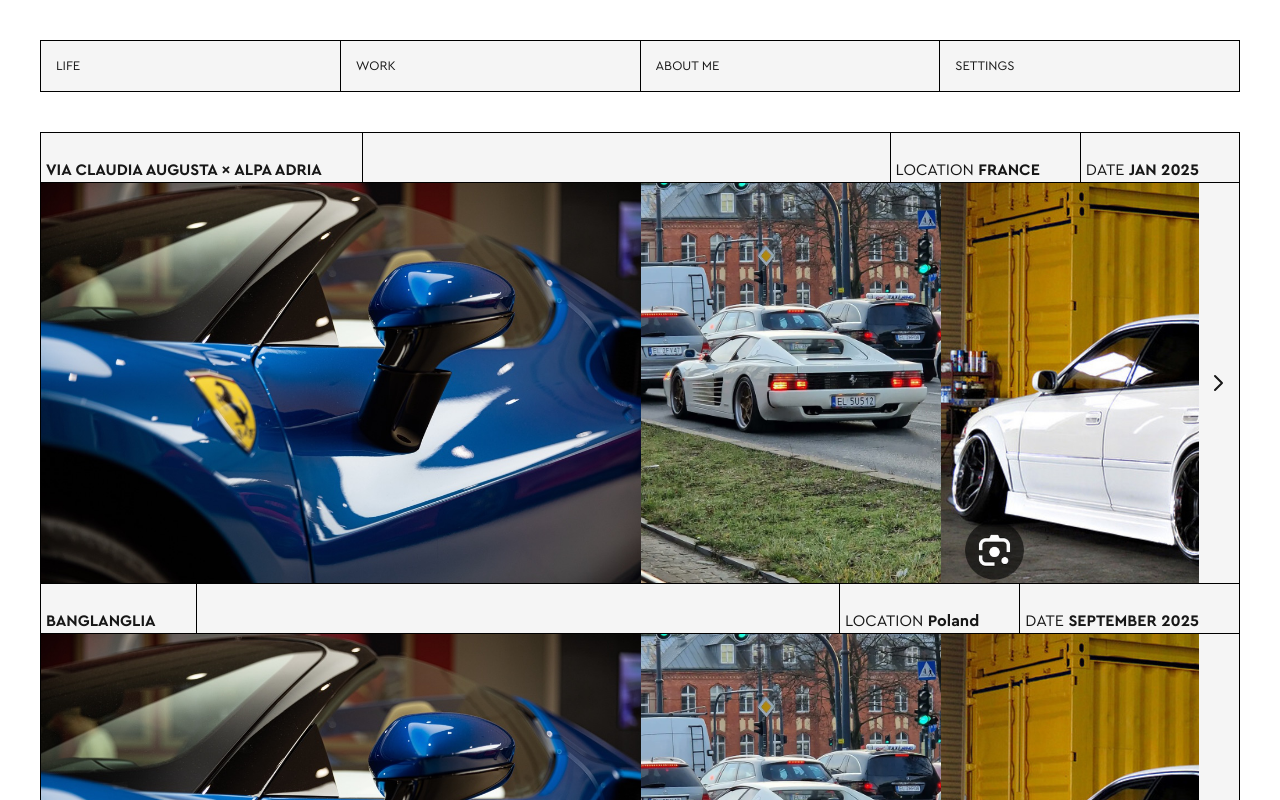
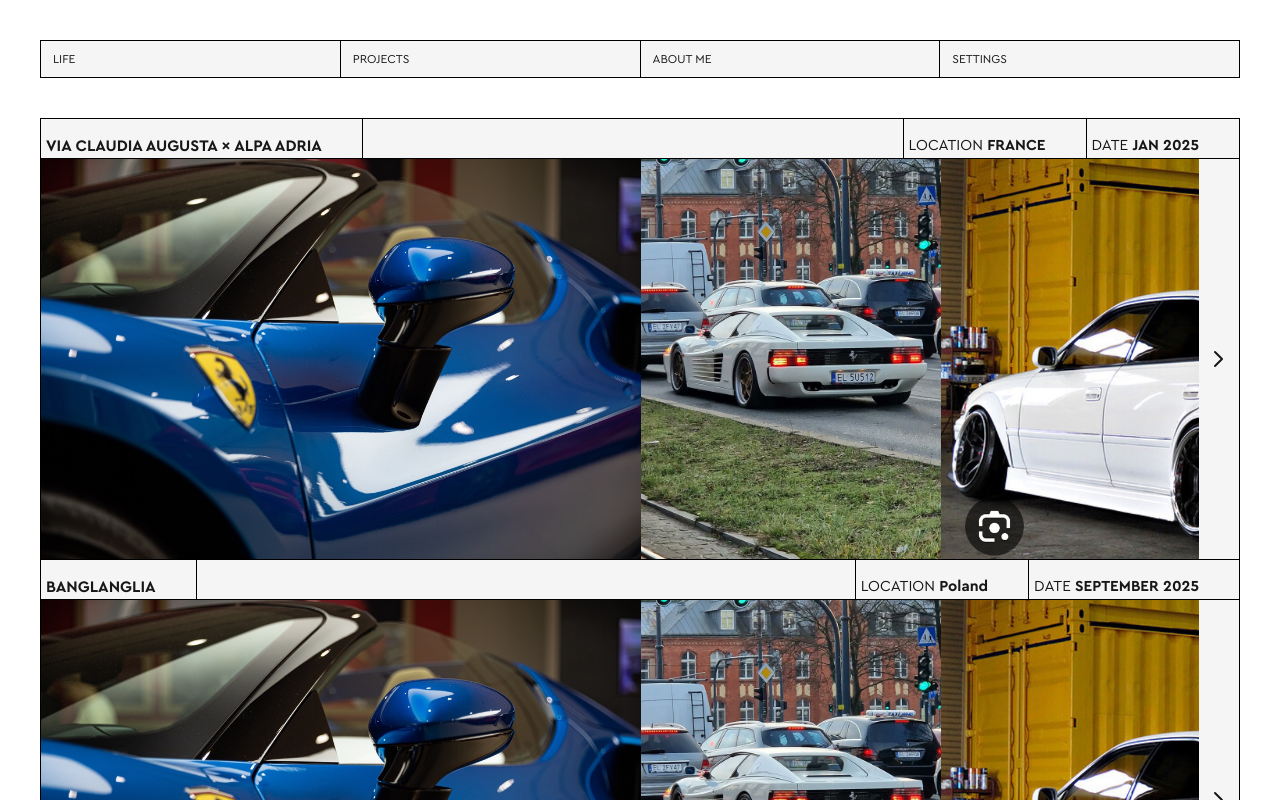
Before and after one commit to beaugarr/portfolio, a Next.js app: page / in a window 1280 px wide. Shown: the top 800 px of the page. Built offline with nearby package versions, Linux system fonts and the light colour scheme; what grapheme-splitter would draw is missing.

Commit message:
Implement multilingual support in footer and page components; update styles and translations

```diff
--- a/comps/footer.tsx
+++ b/comps/footer.tsx
@@ -1,19 +1,25 @@
 import styles from "@/styles/page.module.css";
+import { translations } from "@/utils/translations";
+import { useTheme } from "./themeContext";
+import Link from "next/link";
 
 const Footer = () => {
+  const { language } = useTheme();
+  const t = translations[language];
+
   return (
     <footer className={styles.footer}>
       <div className={styles.footerLeft}>
         <p>© 2024, Michał Zagajewski</p>
-        <p>Version: 1.1.1</p>
+        <p>{t.version}: 1.1.1</p>
       </div>
       <div className={styles.footerRight}>
-        <a href="/imprint" className={styles.footerLink}>
-          Imprint
-        </a>
-        <a href="/privacy" className={styles.footerLink}>
-          Privacy
-        </a>
+        <Link href="/imprint" className={styles.footerLink}>
+          {t.imprint}
+        </Link>
+        <Link href="/privacy" className={styles.footerLink}>
+          {t.privacy}
+        </Link>
       </div>
     </footer>
   );
--- a/comps/pageBar.tsx
+++ b/comps/pageBar.tsx
@@ -3,6 +3,8 @@
 
 import React, { useState } from "react";
 import styles from "../styles/page.module.css";
+import { translations } from "@/utils/translations";
+import { useTheme } from "./themeContext";
 
 interface PageBarProps {
   onFilterChange: (filter: string | null) => void;
@@ -11,6 +13,8 @@ interface PageBarProps {
 
 const PageBar: React.FC<PageBarProps> = ({ onFilterChange, isExpanded }) => {
   const [activeIndex, setActiveIndex] = useState<number | null>(null);
+  const { language } = useTheme();
+  const t = translations[language];
 
   const handleClick = (index: number) => {
     const newActiveIndex = activeIndex === index ? null : index; // Toggle selection
@@ -29,7 +33,7 @@ const PageBar: React.FC<PageBarProps> = ({ onFilterChange, isExpanded }) => {
           : null
         : null;
 
-    onFilterChange(filter); // Update filter
+    onFilterChange(filter);
   };
 
   return (
@@ -39,31 +43,43 @@ const PageBar: React.FC<PageBarProps> = ({ onFilterChange, isExpanded }) => {
     >
       <div
         className={styles.barSection}
-        style={{ flex: activeIndex === 1 ? 2 : 1, fontWeight: activeIndex === 1 ? 800: 400 }} // 40% width if active, 20% if not
+        style={{
+          flex: activeIndex === 1 ? 2 : 1,
+          fontWeight: activeIndex === 1 ? 800 : 400,
+        }} // 40% width if active, 20% if not
         onClick={() => handleClick(1)}
       >
-        <h3 className={styles.barText}>LIFE</h3>
+        <h3 className={styles.barText}>{t.life}</h3>
       </div>
       <div
         className={styles.barSection}
-        style={{ flex: activeIndex === 0 ? 2 : 1, fontWeight: activeIndex === 0 ? 800: 400 }} // 40% width if active, 20% if not
+        style={{
+          flex: activeIndex === 0 ? 2 : 1,
+          fontWeight: activeIndex === 0 ? 800 : 400,
+        }} // 40% width if active, 20% if not
         onClick={() => handleClick(0)}
       >
-        <h3 className={styles.barText}>WORK</h3>
+        <h3 className={styles.barText}>{t.work}</h3>
       </div>
       <div
         className={styles.barSection}
-        style={{ flex: activeIndex === 2 ? 2 : 1, fontWeight: activeIndex === 2 ? 800: 400 }} // 40% width if active, 20% if not
+        style={{
+          flex: activeIndex === 2 ? 2 : 1,
+          fontWeight: activeIndex === 2 ? 800 : 400,
+        }} // 40% width if active, 20% if not
         onClick={() => handleClick(2)}
       >
-        <h3 className={styles.barText}>ABOUT ME</h3>
+        <h3 className={styles.barText}>{t.aboutMe}</h3>
       </div>
       <div
         className={styles.barSection}
-        style={{ flex: activeIndex === 3 ? 2 : 1, fontWeight: activeIndex === 3 ? 800: 400 }} // 40% width if active, 20% if not
+        style={{
+          flex: activeIndex === 3 ? 2 : 1,
+          fontWeight: activeIndex === 3 ? 800 : 400,
+        }} // 40% width if active, 20% if not
         onClick={() => handleClick(3)}
       >
-        <h3 className={styles.barText}>SETTINGS</h3>
+        <h3 className={styles.barText}>{t.settings}</h3>
       </div>
     </div>
   );
--- a/comps/pageElement.tsx
+++ b/comps/pageElement.tsx
@@ -3,6 +3,8 @@ import React, { useRef, useState, useEffect } from "react";
 import Image from "next/image";
 import Link from "next/link";
 import styles from "../styles/page.module.css";
+import { translations } from "@/utils/translations";
+import { useTheme } from "./themeContext";
 
 interface PageElementProps {
   title: string;
@@ -24,6 +26,8 @@ const PageElement: React.FC<PageElementProps> = ({
   const scrollRef = useRef<HTMLDivElement>(null);
   const [showLeftButton, setShowLeftButton] = useState(false);
   const [showRightButton, setShowRightButton] = useState(true);
+  const { language } = useTheme();
+  const t = translations[language];
 
   const checkScrollButtons = () => {
     const container = scrollRef.current;
@@ -68,12 +72,12 @@ const PageElement: React.FC<PageElementProps> = ({
         <div className={styles.details}>
           <div className={styles.spanDiv}>
             <span>
-              LOCATION <strong>{location}</strong>
+              {t.location} <strong>{location}</strong>
             </span>
           </div>
           <div className={styles.spanDiv}>
             <span>
-              DATE <strong>{date}</strong>
+              {t.date} <strong>{date}</strong>
             </span>
           </div>
         </div>
--- a/styles/page.module.css
+++ b/styles/page.module.css
@@ -32,7 +32,7 @@
 
 .barSection {
   flex: 1;
-  padding: 15px;
+  padding: 12px;
   border: 1px solid var(--color-border);
   border-right: none;
   border-left: 0.25px solid var(--color-border);
@@ -64,7 +64,8 @@
 
 .barText {
   font-family: var(--font-cera);
-  font-size: 13px;
+  font-size: 12px;
+  line-height: 1;
   text-align: left;
 }
 
@@ -88,7 +89,7 @@
   justify-content: space-between;
   align-items: center;
   border-bottom: 0.5px solid var(--color-border);
-  height: 50px;
+  height: var(--standard-padding);
 }
 
 .details {
@@ -114,6 +115,7 @@
   font-family: var(--font-cera);
   font-weight: 400;
   color: var(--color-text);
+  font-size: .95rem;
 }
 
 .spanDiv h3 {
@@ -143,7 +145,7 @@
 .scrollButton {
   position: absolute;
   height: 400px;
-  width: 40px;
+  width: var(--standard-padding);
   background-color: var(--color-barBackground);
   color: var(--color-text);
   border: none;
@@ -154,6 +156,10 @@
   align-items: center;
   justify-content: center;
   transition: background-color 0.2s ease, opacity 0.2s ease;
+}
+
+.scrollButton:hover {
+  border: 1px solid var(--color-hoverBorder);
 }
 
 .scrollButton.left {
--- a/styles/slug.module.css
+++ b/styles/slug.module.css
@@ -17,7 +17,7 @@
   flex: 1;
   display: flex;
   flex-direction: column;
-  gap: var(--standard-padding);
+  gap: .5rem;
 }
 
 .imageSection {
@@ -52,6 +52,7 @@
   font-family: var(--font-cera);
   margin-top: 1.5rem;
   color: var(--color-text);
+  line-height: 1.5;
 }
 
 .description h2 {
--- /dev/null
+++ b/utils/translations.ts
@@ -0,0 +1,30 @@
+type Translations = {
+  [key: string]: {
+    [key: string]: string;
+  };
+};
+
+export const translations: Translations = {
+  en: {
+    work: "PROJECTS",
+    life: "LIFE",
+    aboutMe: "ABOUT ME",
+    settings: "SETTINGS",
+    location: "LOCATION",
+    date: "DATE",
+    version: "Version",
+    imprint: "Imprint",
+    privacy: "Privacy",
+  },
+  pl: {
+    work: "PROJEKTY",
+    life: "ŻYCIE",
+    aboutMe: "O MNIE",
+    settings: "USTAWIENIA",
+    location: "LOKALIZACJA",
+    date: "DATA",
+    version: "Wersja",
+    imprint: "Oświadczenie",
+    privacy: "Polityka prywatności",
+  },
+};
```
